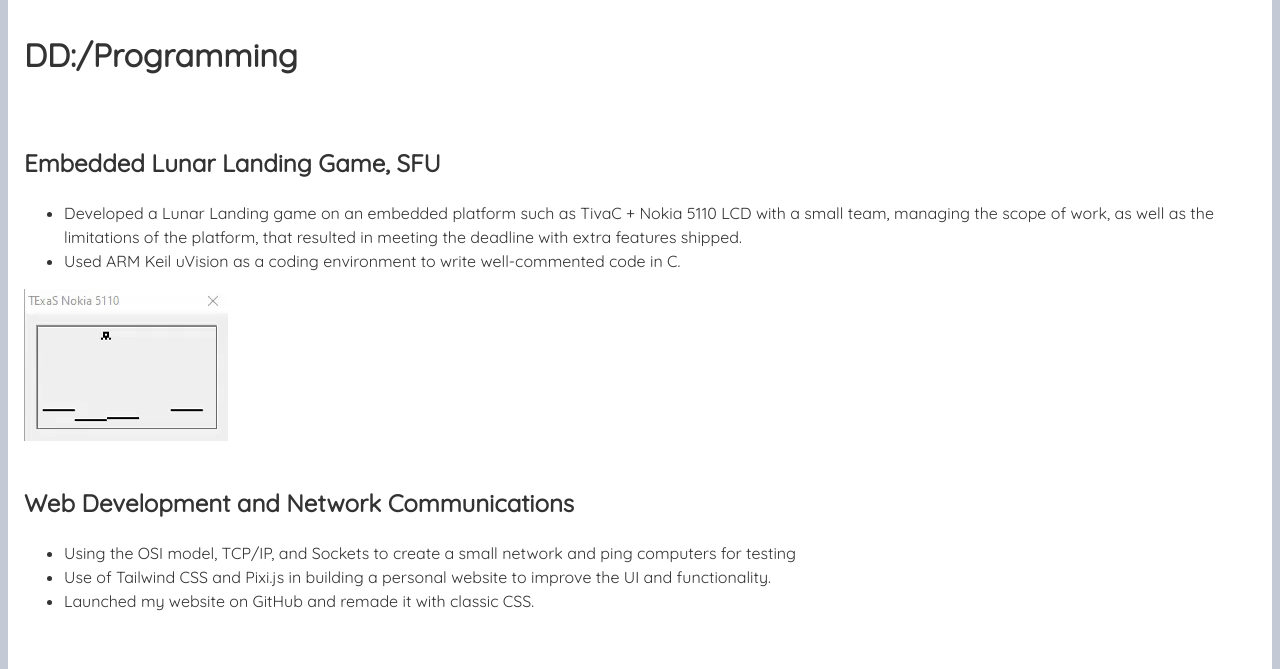
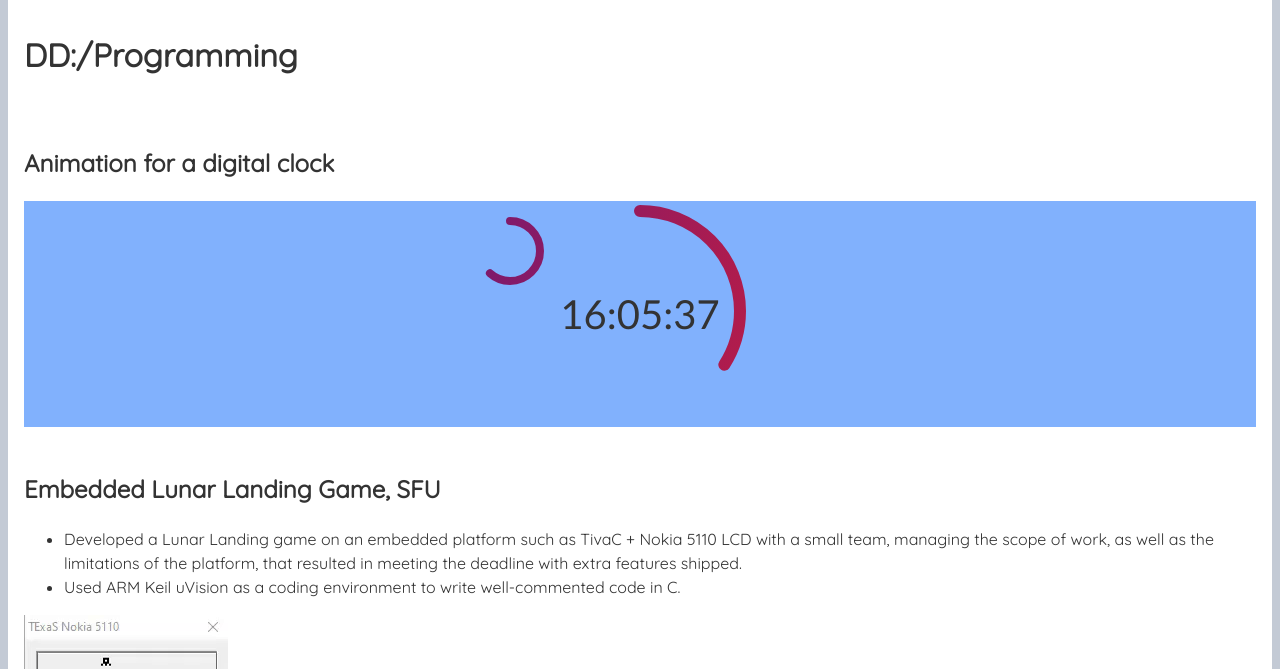
Before and after one commit to ddemin-engineering/ddemin-engineering.github.io, a plain HTML site: page pages/programming.html in a window 1280 px wide. Shown: the part 94-763 px from the top of the page. Drawn offline with Linux system fonts and the light colour scheme; a web font is replaced by a local one.

Commit message:
added the clock2 on the programming skill

```diff
--- a/pages/programming.html
+++ b/pages/programming.html
@@ -21,8 +21,8 @@
     <title>DD:/Programming</title>
 </head>
 <body>
-     <!-- This is a Nav bar  -->
-     <nav>
+    <!-- This is a Nav bar  -->
+    <nav>
         <a href="../index.html">
             <img  src="../public/assets/svgLogoinverted.svg" alt="logo">
             <h2>DDemin-Engineering</h2>
@@ -38,6 +38,155 @@
         <div>
             <h1>DD:/Programming</h1>
 
+            </br>
+            <!-- ----------------------------------------------------------------------------- -->
+            <h2>Animation for a digital clock</h2>
+            <style>
+            clock_body {
+                background-color:#81b1fd;
+                margin: 0;
+                padding: 2.7em;
+                height: 100%;
+                overflow: hidden;
+            }
+
+            clock_body {
+
+                display: flex;
+                /* background-color: blueviolet; */
+                align-items: center;
+                justify-content: center;
+
+            }
+
+            #cnv-background {
+                position: absolute;
+                /* background-color: greenyellow; */
+
+            }
+
+            #time {
+                /* background-color: blue;  */
+                display: flex;
+                align-items: center;
+                justify-content: center;
+
+            }
+
+            p {
+                font-size: 2.5em;
+                font-family: 'Trebuchet MS', sans-serif;
+                align-items: center;
+                justify-content: center;
+                /* background-color: aqua; */
+                z-index: 100;
+            }
+            </style>
+
+
+            <clock_body>
+                <div id="cnv-background">
+                    <canvas id="canvas"></canvas>
+
+                </div>
+
+                <div id="time">
+
+                <p id="digital-clock">hh:mm:ss</p>
+
+                </div>
+
+            </clock_body>
+
+            <script>
+            function init(canvas){
+                //Make canvas size of window.clock_body.width and window.clock_body.height
+
+                canvas.width = document.querySelector("body > div > div > clock_body").clientWidth;
+                canvas.height = document.querySelector("body > div > div > clock_body").clientHeight;
+
+            }
+
+
+            function digitalClock(){
+            // digital clock
+            document.getElementById("digital-clock").innerHTML
+                 = new Date().toTimeString().slice(0,8) ;
+            }
+
+            function arcAnimation(posX, posY, radius, startAngle, endAngle, lineWidth){
+                //PotOpt linewidth(Potential Optimization)
+               ctx.lineWidth =lineWidth;
+               ctx.lineCap = 'round';
+
+               endAngle -= offset;
+
+               ctx.beginPath();
+               ctx.arc(posX, posY, radius, startAngle, endAngle);
+               ctx.strokeStyle = gradient;
+               ctx.stroke();
+               ctx.closePath();
+            }
+
+            function clock_main(){
+               // 2*PI / minutes (in an hour there is 60 minutes)
+               // there are 12 hours (use % to get that out of 24hrs)
+               // 2*PI / (12 (hr) * 60 [mins])
+               // (getHours()%12)*60 [mins] + getMinutes() * {the PI/min formula above} [mins])
+               let endAngle = ((new Date().getHours()%12)*60 + (new Date().getMinutes()))
+                    * Math.PI / 360;
+               arcAnimation(canvas.width/2, canvas.height/2, radius_main, startAngle, endAngle, 12);
+            }
+
+            function clock_seconds(){
+               // for seconds: we need a piece of circle per second
+               let endAngle = (new Date().getSeconds()) * Math.PI/30;
+               arcAnimation(canvas.width/2 - radius_main-30,canvas.height/2 -radius_main+40, radius_seconds, startAngle, endAngle, 8);
+            }
+
+            //----------------------------------------------------------------
+            const canvas = document.getElementById("canvas");
+            const ctx = canvas.getContext("2d");
+            //PotOpt (variables)=> into class?
+            //Bigger clock
+            const radius_main = 100;
+            const offset = Math.PI / 2;
+            const startAngle = -offset;
+
+            const radius_seconds = 30;
+
+            //const gradPos = [canvas.width/2 - radius_main, canvas.height/2 - radius_main, canvas.width/2 + radius_main, canvas.height/2 + radius_main];
+            const gradPos = [0 ,0, 1100, canvas.height];
+            const gradient = ctx.createLinearGradient(...gradPos);
+            gradient.addColorStop(0, '#2516A3');
+            gradient.addColorStop(1, '#f91f1f');
+            // gradient.addColorStop(1, '#f91f1f');
+
+            init(canvas);
+
+            setInterval(()=>{
+                digitalClock();
+                ctx.clearRect(0, 0, canvas.width, canvas.height);
+                clock_main();
+                clock_seconds();
+            },1000);
+            </script>
+
+
+
+
+
+
+
+
+
+
+
+
+
+
+
+            <!-- ---------------------------------------------------------------------------------- -->
 
             </br>
             <h2>Embedded Lunar Landing Game, SFU</h2>
```
